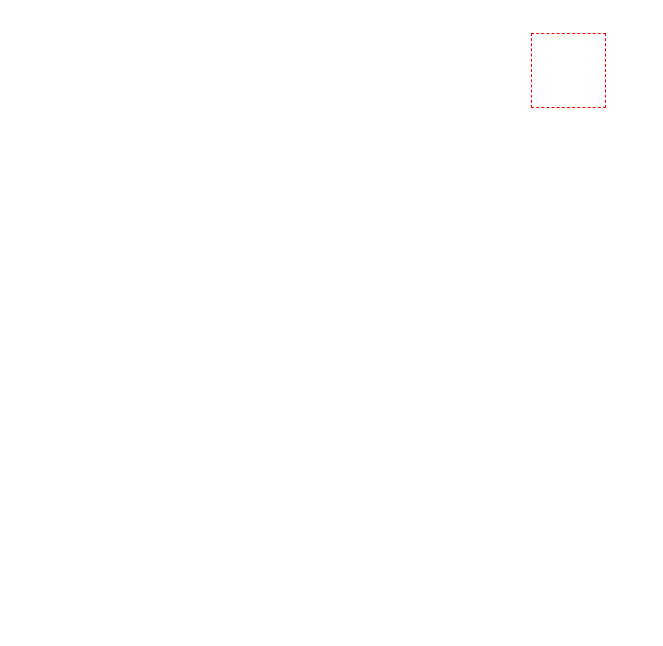
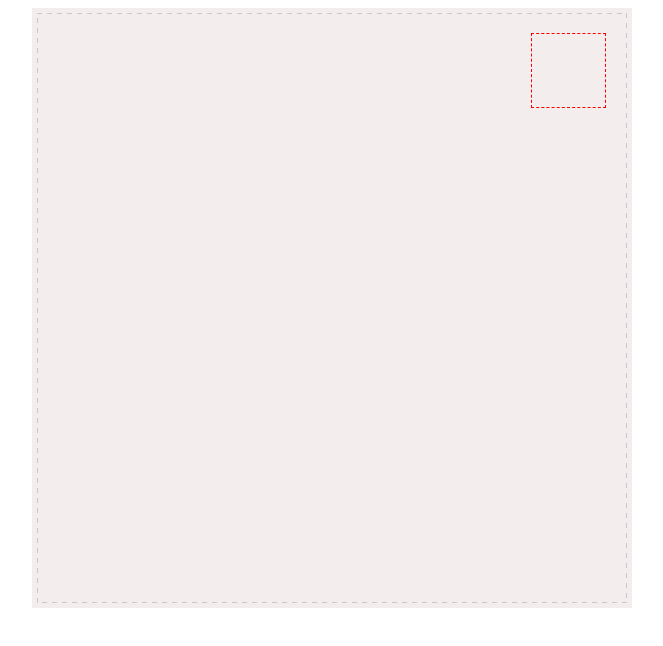
Before and after one commit to MorganeMeganck/cssanimation, a plain HTML site: page index.html in a window 1280 px wide. Shown: the whole page, without its empty margins (308-971 px from the left). Drawn offline with Linux system fonts and the light colour scheme.

Commit message:
finalsansbackground

```diff
--- a/style.css
+++ b/style.css
@@ -1,6 +1,6 @@
 
 #stage{
-background-image: url("images/css_animation_exercise_4.png");
+background-image: url("images/css_animation_exercise_stage.png");
 width: 600px;
 height: 600px;
 background-repeat: no-repeat;
```
